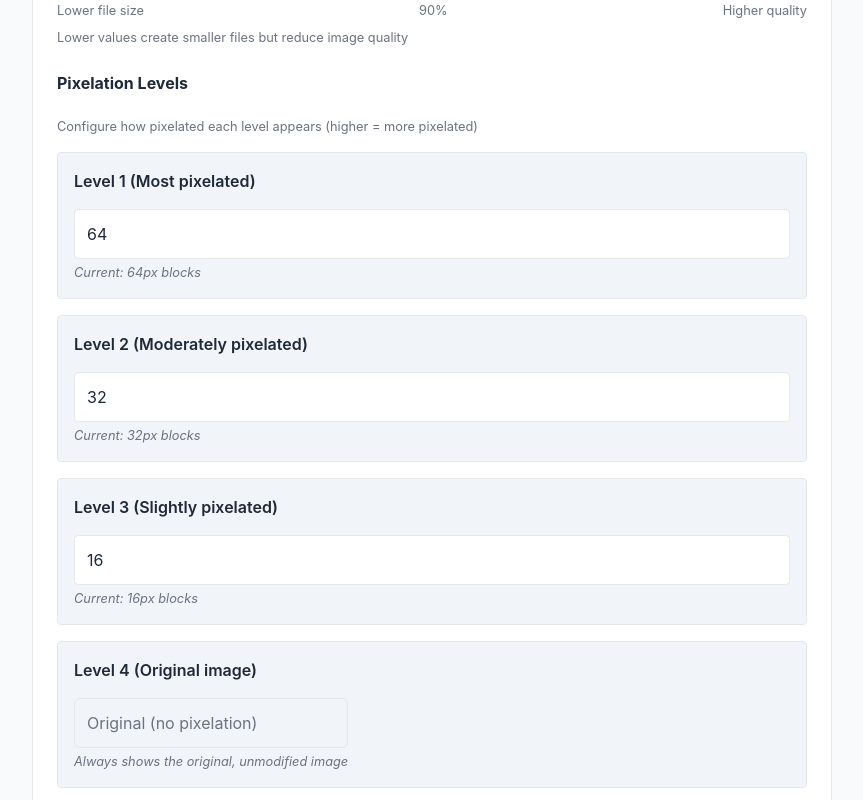
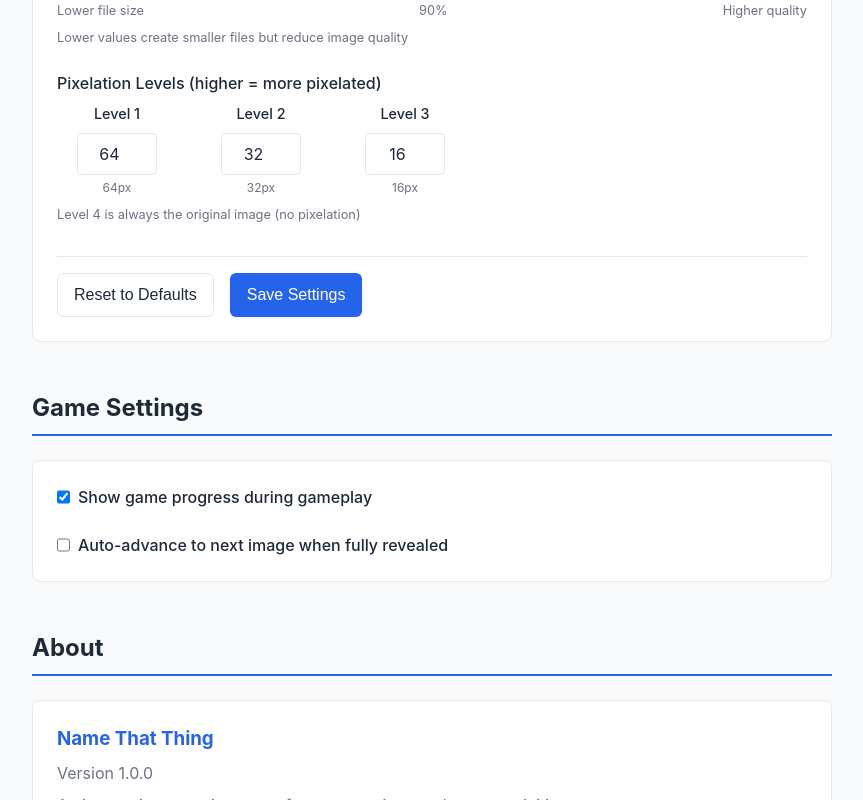
Before and after one commit to fillier/name-that-thing, a Vue app: page /settings in a window 1280 px wide. Shown: the part 1080-1880 px from the top of the page, without its empty margins (208-1071 px from the left). Built offline with nearby package versions, Linux system fonts and the light colour scheme.

Commit message:
feat: Refactor pixelation level settings for improved layout and clarity

```diff
--- a/src/views/Settings.vue
+++ b/src/views/Settings.vue
@@ -88,12 +88,10 @@
             </div>
 
             <div class="form-group">
-              <h4>Pixelation Levels</h4>
-              <small>Configure how pixelated each level appears (higher = more pixelated)</small>
-
-              <div class="pixelation-controls">
-                <div class="pixelation-level">
-                  <label for="pixelationLevel1">Level 1 (Most pixelated)</label>
+              <label>Pixelation Levels (higher = more pixelated)</label>
+              <div class="pixelation-controls-horizontal">
+                <div class="pixelation-input">
+                  <label for="pixelationLevel1">Level 1</label>
                   <input
                     id="pixelationLevel1"
                     v-model.number="settings.pixelationLevel1"
@@ -102,11 +100,11 @@
                     max="128"
                     step="4"
                   >
-                  <small>Current: {{ settings.pixelationLevel1 }}px blocks</small>
+                  <small>{{ settings.pixelationLevel1 }}px</small>
                 </div>
 
-                <div class="pixelation-level">
-                  <label for="pixelationLevel2">Level 2 (Moderately pixelated)</label>
+                <div class="pixelation-input">
+                  <label for="pixelationLevel2">Level 2</label>
                   <input
                     id="pixelationLevel2"
                     v-model.number="settings.pixelationLevel2"
@@ -115,11 +113,11 @@
                     max="128"
                     step="4"
                   >
-                  <small>Current: {{ settings.pixelationLevel2 }}px blocks</small>
+                  <small>{{ settings.pixelationLevel2 }}px</small>
                 </div>
 
-                <div class="pixelation-level">
-                  <label for="pixelationLevel3">Level 3 (Slightly pixelated)</label>
+                <div class="pixelation-input">
+                  <label for="pixelationLevel3">Level 3</label>
                   <input
                     id="pixelationLevel3"
                     v-model.number="settings.pixelationLevel3"
@@ -128,15 +126,10 @@
                     max="128"
                     step="4"
                   >
-                  <small>Current: {{ settings.pixelationLevel3 }}px blocks</small>
-                </div>
-
-                <div class="pixelation-level">
-                  <label>Level 4 (Original image)</label>
-                  <input type="text" value="Original (no pixelation)" disabled>
-                  <small>Always shows the original, unmodified image</small>
+                  <small>{{ settings.pixelationLevel3 }}px</small>
                 </div>
               </div>
+              <small>Level 4 is always the original image (no pixelation)</small>
             </div>
 
             <div class="form-actions">
@@ -511,6 +504,48 @@ onMounted(async () => {
   color: var(--text-secondary);
 }
 
+.pixelation-controls-horizontal {
+  display: flex;
+  gap: 1.5rem;
+  margin-top: 0.5rem;
+  flex-wrap: wrap;
+}
+
+.pixelation-input {
+  display: flex;
+  flex-direction: column;
+  align-items: center;
+  min-width: 120px;
+
+  label {
+    font-size: 0.9rem;
+    font-weight: 500;
+    margin-bottom: 0.25rem;
+    color: var(--text-primary);
+  }
+
+  input[type="number"] {
+    width: 80px;
+    padding: 0.5rem;
+    border: 1px solid var(--border);
+    border-radius: 4px;
+    text-align: center;
+    font-size: 1rem;
+
+    &:focus {
+      outline: none;
+      border-color: var(--primary);
+    }
+  }
+
+  small {
+    margin-top: 0.25rem;
+    font-size: 0.75rem;
+    color: var(--text-secondary);
+    text-align: center;
+  }
+}
+
 .form-actions {
   display: flex;
   gap: 1rem;
```
